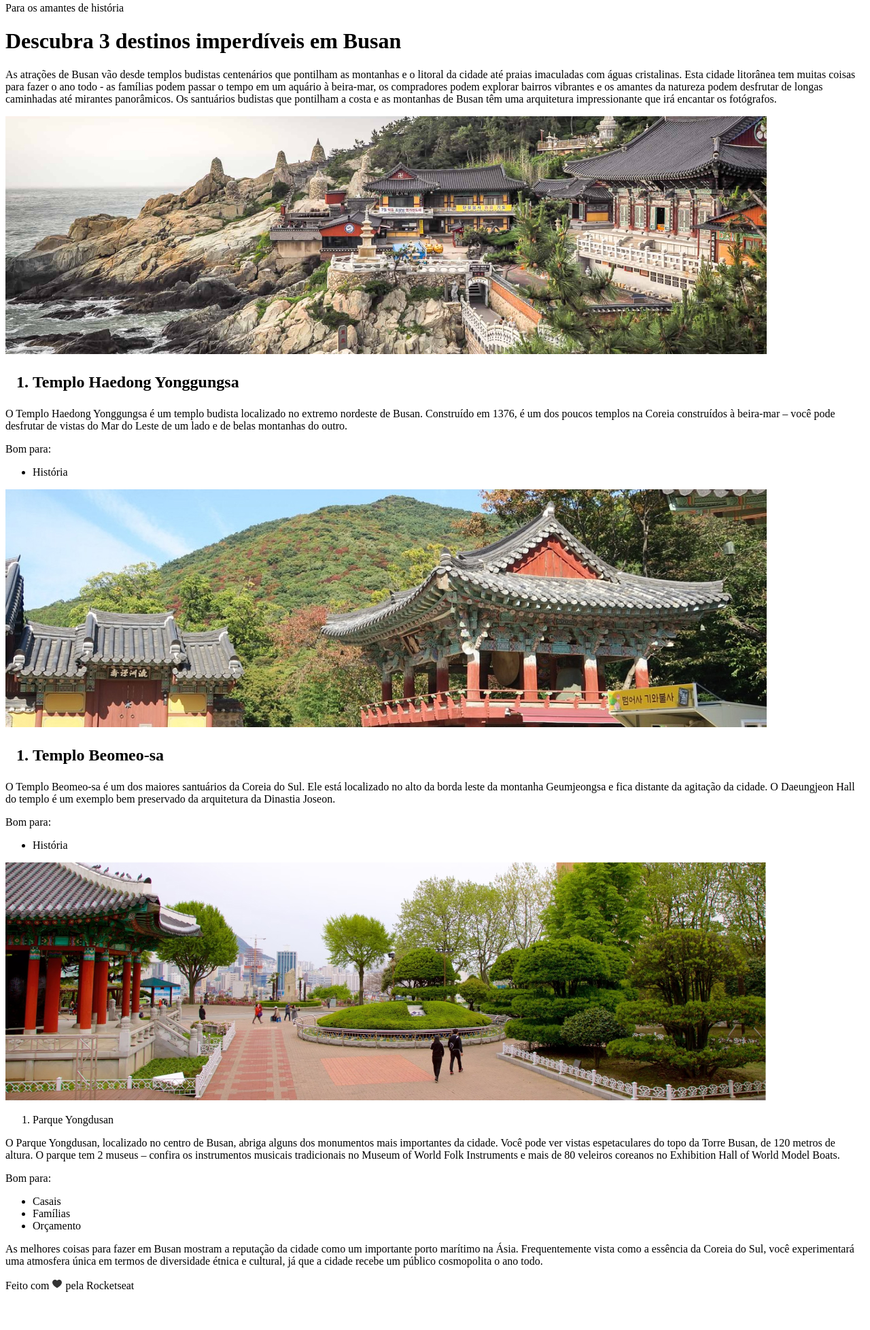
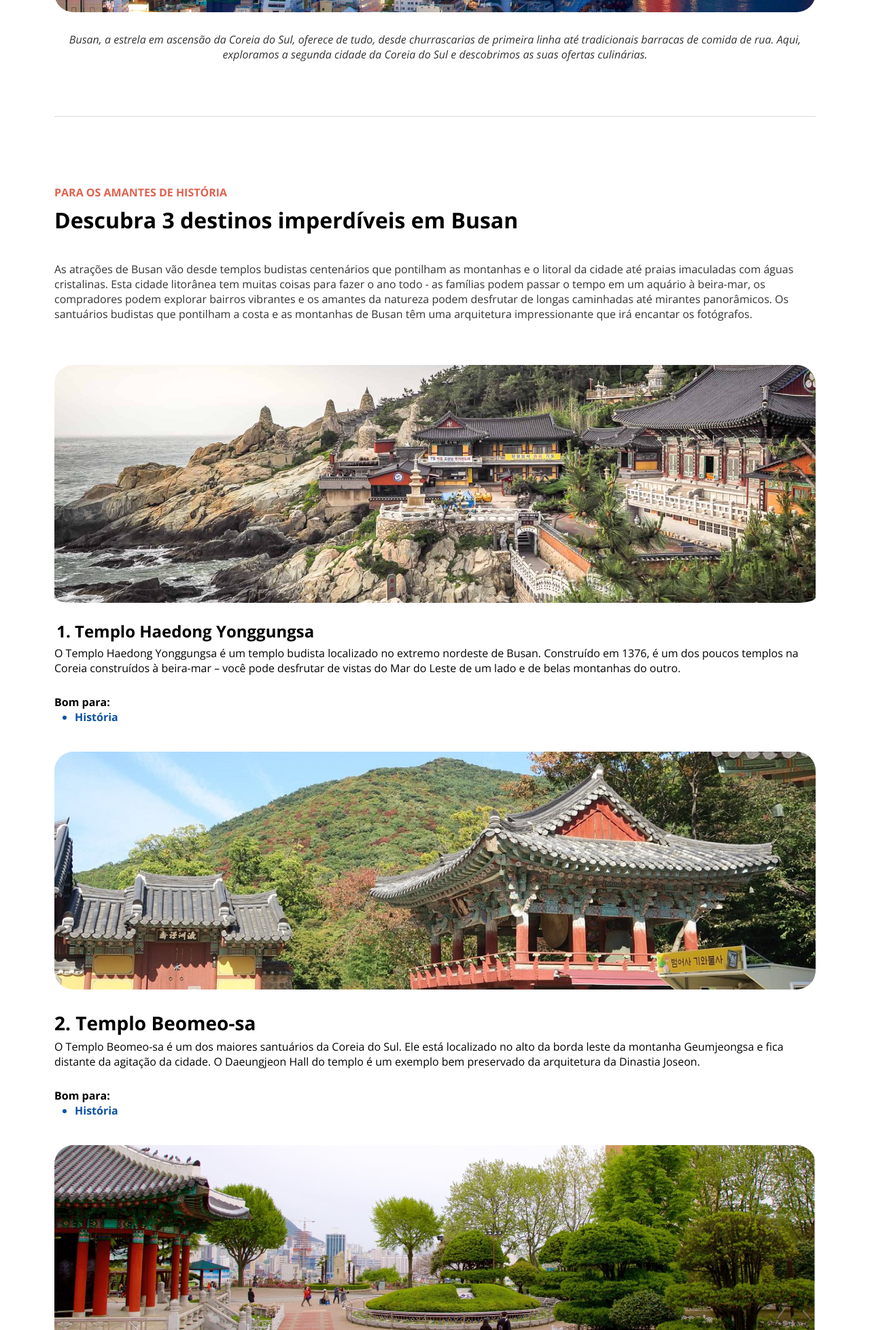
Before and after one commit to iguuh/Projeto-2---Local-Turistico, a plain HTML site: page index.html in a window 1280 px wide. Shown: the part 843-2800 px from the top of the page at 68% size. Before the commit the page ends 2760 px from the top, so only its background shows below. Drawn offline with nearby package versions, Linux system fonts and the light colour scheme.

Commit message:
more editions

```diff
--- a/index.html
+++ b/index.html
@@ -21,12 +21,14 @@
             <img src="./assets/first image.jpg" alt="imagem de longe de uma cidade na parte quase noturna do dia cheia de predios e uma pontos o fundo">
             <p>Busan, a estrela em ascensão da Coreia do Sul, oferece de tudo, desde churrascarias de primeira linha até tradicionais barracas de comida de rua. Aqui, exploramos a segunda cidade da Coreia do Sul e descobrimos as suas ofertas culinárias.</p>
         </header>
+        <div class="divider"></div>
         <div id="page">
             <div id="description">
                 <p>Para os amantes de história</p>
                 <h1>Descubra 3 destinos imperdíveis em Busan</h1>
                 <p>As atrações de Busan vão desde templos budistas centenários que pontilham as montanhas e o litoral da cidade até praias imaculadas com águas cristalinas. Esta cidade litorânea tem muitas coisas para fazer o ano todo - as famílias podem passar o tempo em um aquário à beira-mar, os compradores podem explorar bairros vibrantes e os amantes da natureza podem desfrutar de longas caminhadas até mirantes panorâmicos.                    Os santuários budistas que pontilham a costa e as montanhas de Busan têm uma arquitetura impressionante que irá encantar os fotógrafos.</p>
             </div>
+
             <section id="firstContent">
                 <img src="./assets/second image.jpg" alt=" beira da praia, cheia de pedras e uma casa em estilo chines">
                 <h2>
@@ -43,9 +45,7 @@
             <section id="secondContent">
                 <img src="./assets/third image.jpg" alt=" visao de uma montanha verde com duas casas com seus telhados a mostra">
                 <h2>
-                    <ol>
-                        <li>Templo Beomeo-sa</li>
-                    </ol>
+                    <h3>2. Templo Beomeo-sa</h3>
                 </h2>
                 <p>O Templo Beomeo-sa é um dos maiores santuários da Coreia do Sul. Ele está localizado no alto da borda leste da montanha Geumjeongsa e fica distante da agitação da cidade. O Daeungjeon Hall do templo é um exemplo bem preservado da arquitetura da Dinastia Joseon.</p>
                 <p>Bom para:</p>
@@ -55,22 +55,23 @@
             </section>
             <section id="thridContent">
                 <img src="./assets/fourth image.jpg" alt=" visao de uma praça com algumas arvores e pessoas andando e uma cidade ao fundo">
-                <ol>
-                    <li>Parque Yongdusan</li>
-                </ol>
+                    <h3>3. Parque Yongdusan</h3>
                 <p>O Parque Yongdusan, localizado no centro de Busan, abriga alguns dos monumentos mais importantes da cidade. Você pode ver vistas espetaculares do topo da Torre Busan, de 120 metros de altura. O parque tem 2 museus – confira os instrumentos musicais tradicionais no Museum of World Folk Instruments e mais de 80 veleiros coreanos no Exhibition Hall of World Model Boats.</p>
                 <p>Bom para:</p>
                 <ul>
-                    <li>Casais</li>
-                    <li>Famílias</li>
-                    <li>Orçamento</li>
+                    <li class="firstList">Casais</li>
+                    <li class="secondList">Famílias</li>
+                    <li class="thirdList">Orçamento</li>
                 </ul>
             </section>
+            <div class="divider"></div>
             <p>As melhores coisas para fazer em Busan mostram a reputação da cidade como um importante porto marítimo na Ásia. Frequentemente vista como a essência da Coreia do Sul, você experimentará uma atmosfera única em termos de diversidade étnica e cultural, já que a cidade recebe um público cosmopolita o ano todo. </p>
         </div>
+
         <footer>
             <p>Feito com <img src="./assets/ph_heart-fill.svg" alt=""> pela Rocketseat</p>
         </footer>
+
     </main>
 
 </body>
--- a/style.css
+++ b/style.css
@@ -0,0 +1,148 @@
+* {
+    padding: 0;
+    margin: 0;
+
+}
+
+:root {
+
+    font-family: "Open Sans", serif;
+
+}
+
+
+#mainPage {
+
+    background-color: white;
+    padding: 88px 80px;
+    min-width: 800px;
+    max-width: 1120px;
+    margin: auto;
+}
+
+header {
+
+
+}
+
+header p:first-of-type{
+
+    font-size: 16px;
+    font-weight: bold;
+    text-transform: uppercase;
+    color: #E1624F;
+}
+
+img {
+
+    border-radius: 28px;
+
+}
+
+h1 {
+
+    padding-top: 8px;
+    padding-bottom: 40px;
+    font-weight: bold;
+
+}
+
+
+header img {
+
+    width: 1120px;
+    height: 660px;
+
+
+}
+header img + p {
+
+    padding-top: 24px;
+    padding-bottom: 44px;
+    color: #333333;
+    text-align: center;
+    font-weight: 1;
+    font-style: italic;
+}
+
+#page {
+
+
+}
+
+.divider {
+    width: 100%;
+    height: 1px;
+    margin: 36px 0;
+    background-color: #d9d9d9;
+}
+
+#description p:first-of-type {
+    font-size: 16px;
+    font-weight: bold;
+    text-transform: uppercase;
+    color: #E1624F;
+    padding-top: 64px;
+}
+
+#description h1 + p {
+    color: #333333;
+    padding-bottom: 64px;
+    font-weight: 1;
+}
+
+#firstContent img {
+    padding-bottom: 20px;
+
+}
+
+h2 {
+    padding-left: 30px;
+    padding-bottom: 5px;
+}
+
+p + P {
+    padding-top:28px;
+    font-weight: bolder;
+}
+
+ul {
+    padding-left: 30px;
+    color: #0C51A7;
+    font-weight: bolder;
+    padding-bottom: 40px;
+}
+
+h3 {
+    font-size: 28px;
+    font-weight: bold;
+    padding-top: 20px;
+    padding-bottom: 5px;
+}
+
+div + p {
+    text-align: center;
+}
+
+.firstList{
+    color: #591B98;
+}
+
+.secondList {
+    color: #E5245E;
+}
+
+.thirdList {
+    color: #E95E10;
+}
+
+footer {
+    padding-top: 65px;
+    text-align: center;
+
+}
+
+footer img {
+
+    vertical-align: middle;
+}
```
